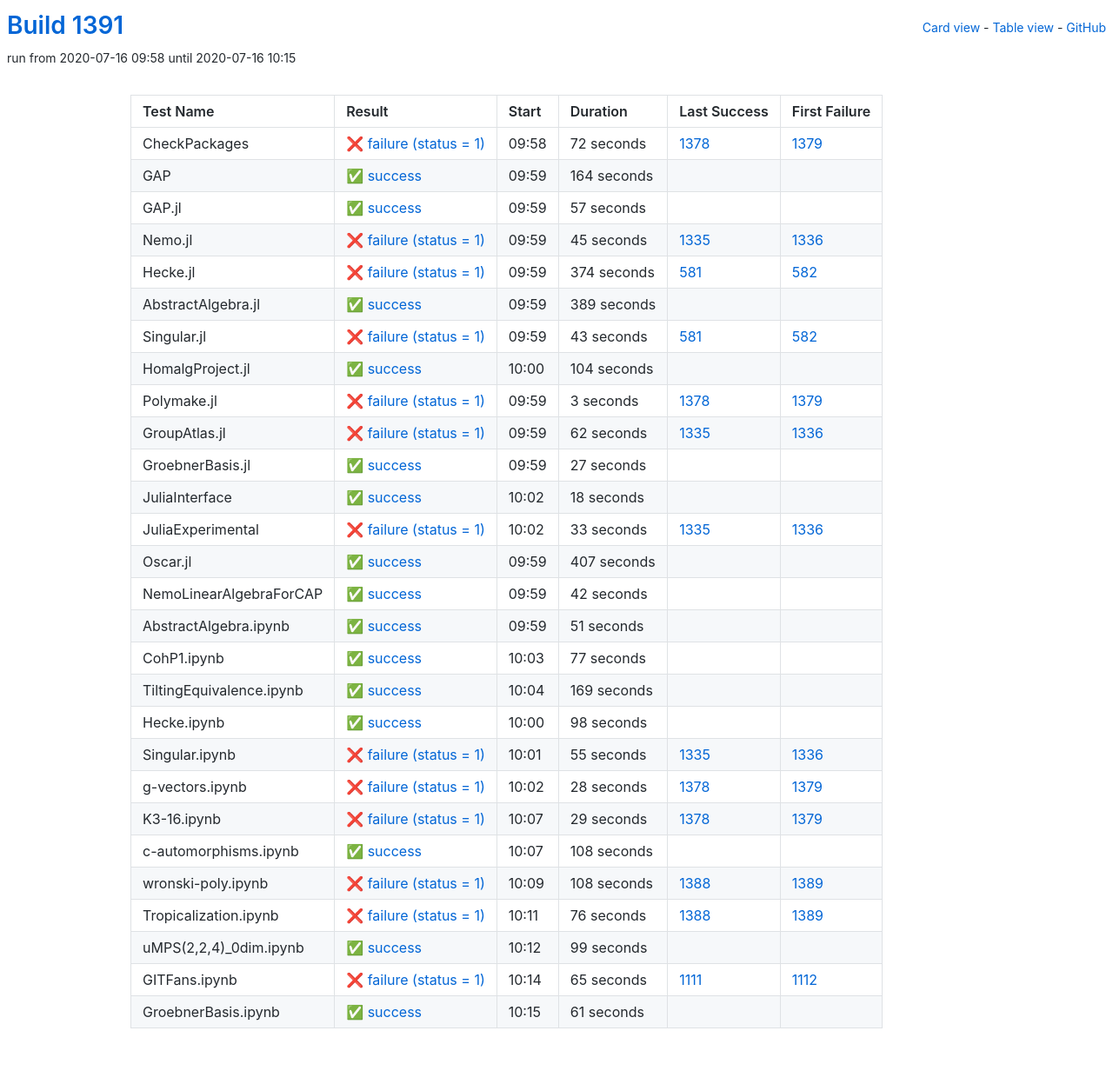
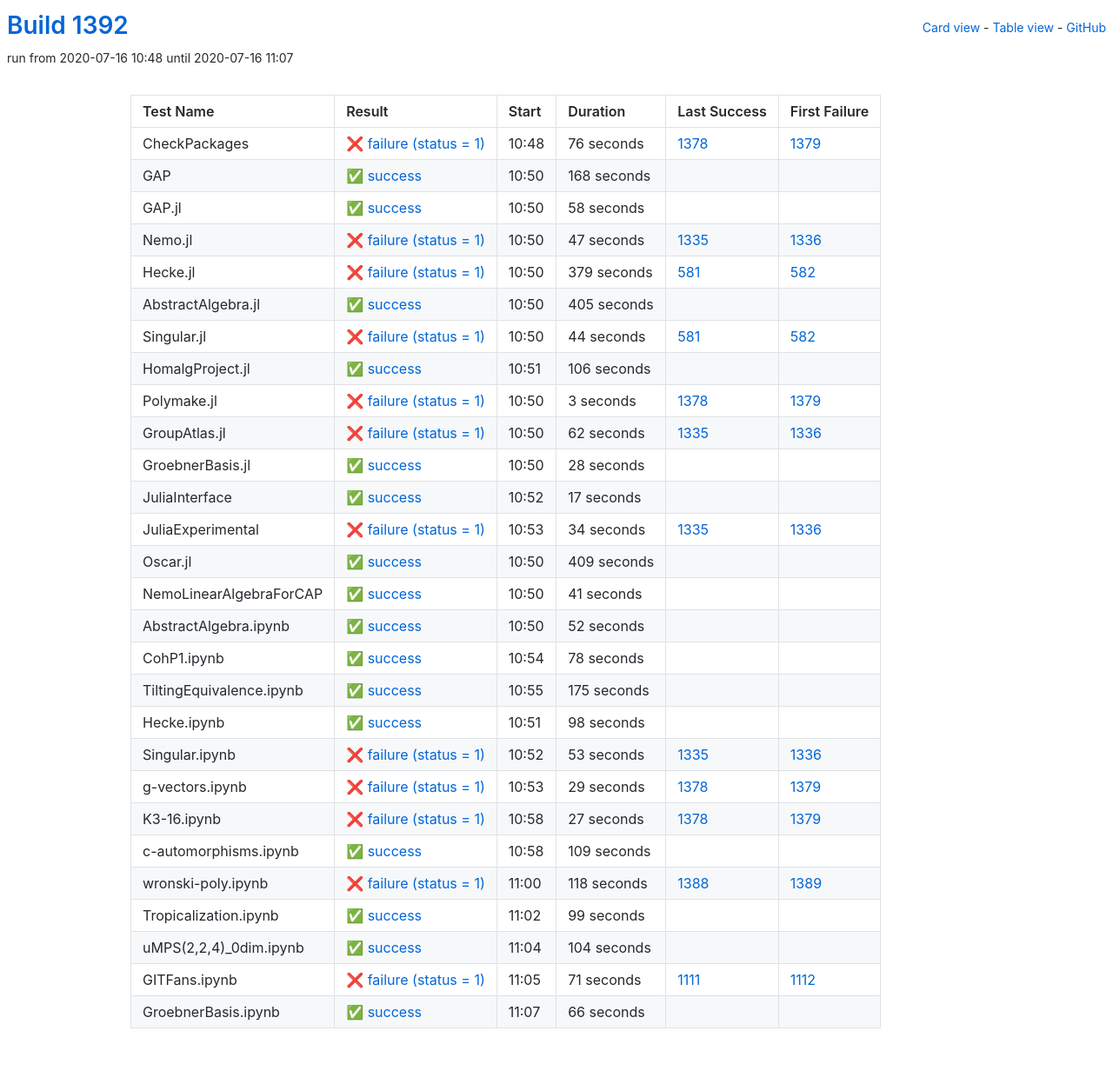
Before and after one commit to oscar-system/oscar-ci-status-1.4, a Jekyll site: the page built from table.html, in a window 1280 px wide. Shown: the whole page at 87% size. Built offline with Jekyll 4.4.1, drawn with Linux system fonts in a browser that asks for light colours.

Commit message:
Build #1392

```diff
--- a/_data/ci.yml
+++ b/_data/ci.yml
@@ -1,6 +1,6 @@
 ---
-build: 1391
-build_url: https://oscarci.mathematik.uni-kl.de/job/oscar-julia-1.4/1391/
+build: 1392
+build_url: https://oscarci.mathematik.uni-kl.de/job/oscar-julia-1.4/1392/
 job: oscar-julia-1.4
 organization: oscar-system
 repo: oscar-ci-status-1.4
@@ -8,104 +8,104 @@ repourl: https://github.com/oscar-system/oscar-ci-status-1.4
 tests:
 - name: CheckPackages
   id: checkpackages
-  log: https://oscarci.mathematik.uni-kl.de/job/oscar-julia-1.4/1391/artifact/logs/build-1391/CheckPackages.log
-  start: 2020-07-16 09:58
+  log: https://oscarci.mathematik.uni-kl.de/job/oscar-julia-1.4/1392/artifact/logs/build-1392/CheckPackages.log
+  start: 2020-07-16 10:48
   success: false
   exitcode: 1
   status: failure
-  duration: 72
+  duration: 76
   last_success: 1378
   last_success_url: https://oscarci.mathematik.uni-kl.de/job/oscar-julia-1.4/1378/
   first_failure: 1379
   first_failure_url: https://oscarci.mathematik.uni-kl.de/job/oscar-julia-1.4/1379/
 - name: GAP
   id: gap
-  log: https://oscarci.mathematik.uni-kl.de/job/oscar-julia-1.4/1391/artifact/logs/build-1391/GAP.log
-  start: 2020-07-16 09:59
+  log: https://oscarci.mathematik.uni-kl.de/job/oscar-julia-1.4/1392/artifact/logs/build-1392/GAP.log
+  start: 2020-07-16 10:50
   success: true
   exitcode: 0
   status: success
-  duration: 164
+  duration: 168
   last_success: false
   last_success_url:
   first_failure: false
   first_failure_url:
 - name: GAP.jl
   id: gap-jl
-  log: https://oscarci.mathematik.uni-kl.de/job/oscar-julia-1.4/1391/artifact/logs/build-1391/GAP.jl.log
-  start: 2020-07-16 09:59
+  log: https://oscarci.mathematik.uni-kl.de/job/oscar-julia-1.4/1392/artifact/logs/build-1392/GAP.jl.log
+  start: 2020-07-16 10:50
   success: true
   exitcode: 0
   status: success
-  duration: 57
+  duration: 58
   last_success: false
   last_success_url:
   first_failure: false
   first_failure_url:
 - name: Nemo.jl
   id: nemo-jl
-  log: https://oscarci.mathematik.uni-kl.de/job/oscar-julia-1.4/1391/artifact/logs/build-1391/Nemo.jl.log
-  start: 2020-07-16 09:59
+  log: https://oscarci.mathematik.uni-kl.de/job/oscar-julia-1.4/1392/artifact/logs/build-1392/Nemo.jl.log
+  start: 2020-07-16 10:50
   success: false
   exitcode: 1
   status: failure
-  duration: 45
+  duration: 47
   last_success: 1335
   last_success_url: https://oscarci.mathematik.uni-kl.de/job/oscar-julia-1.4/1335/
   first_failure: 1336
   first_failure_url: https://oscarci.mathematik.uni-kl.de/job/oscar-julia-1.4/1336/
 - name: Hecke.jl
   id: hecke-jl
-  log: https://oscarci.mathematik.uni-kl.de/job/oscar-julia-1.4/1391/artifact/logs/build-1391/Hecke.jl.log
-  start: 2020-07-16 09:59
+  log: https://oscarci.mathematik.uni-kl.de/job/oscar-julia-1.4/1392/artifact/logs/build-1392/Hecke.jl.log
+  start: 2020-07-16 10:50
   success: false
   exitcode: 1
   status: failure
-  duration: 374
+  duration: 379
   last_success: 581
   last_success_url: https://oscarci.mathematik.uni-kl.de/job/oscar-julia-1.4/581/
   first_failure: 582
   first_failure_url: https://oscarci.mathematik.uni-kl.de/job/oscar-julia-1.4/582/
 - name: AbstractAlgebra.jl
   id: abstractalgebra-jl
-  log: https://oscarci.mathematik.uni-kl.de/job/oscar-julia-1.4/1391/artifact/logs/build-1391/AbstractAlgebra.jl.log
-  start: 2020-07-16 09:59
+  log: https://oscarci.mathematik.uni-kl.de/job/oscar-julia-1.4/1392/artifact/logs/build-1392/AbstractAlgebra.jl.log
+  start: 2020-07-16 10:50
   success: true
   exitcode: 0
   status: success
-  duration: 389
+  duration: 405
   last_success: false
   last_success_url:
   first_failure: false
   first_failure_url:
 - name: Singular.jl
   id: singular-jl
-  log: https://oscarci.mathematik.uni-kl.de/job/oscar-julia-1.4/1391/artifact/logs/build-1391/Singular.jl.log
-  start: 2020-07-16 09:59
+  log: https://oscarci.mathematik.uni-kl.de/job/oscar-julia-1.4/1392/artifact/logs/build-1392/Singular.jl.log
+  start: 2020-07-16 10:50
   success: false
   exitcode: 1
   status: failure
-  duration: 43
+  duration: 44
   last_success: 581
   last_success_url: https://oscarci.mathematik.uni-kl.de/job/oscar-julia-1.4/581/
   first_failure: 582
   first_failure_url: https://oscarci.mathematik.uni-kl.de/job/oscar-julia-1.4/582/
 - name: HomalgProject.jl
   id: homalgproject-jl
-  log: https://oscarci.mathematik.uni-kl.de/job/oscar-julia-1.4/1391/artifact/logs/build-1391/HomalgProject.jl.log
-  start: 2020-07-16 10:00
+  log: https://oscarci.mathematik.uni-kl.de/job/oscar-julia-1.4/1392/artifact/logs/build-1392/HomalgProject.jl.log
+  start: 2020-07-16 10:51
   success: true
   exitcode: 0
   status: success
-  duration: 104
+  duration: 106
   last_success: false
   last_success_url:
   first_failure: false
   first_failure_url:
 - name: Polymake.jl
   id: polymake-jl
-  log: https://oscarci.mathematik.uni-kl.de/job/oscar-julia-1.4/1391/artifact/logs/build-1391/Polymake.jl.log
-  start: 2020-07-16 09:59
+  log: https://oscarci.mathematik.uni-kl.de/job/oscar-julia-1.4/1392/artifact/logs/build-1392/Polymake.jl.log
+  start: 2020-07-16 10:50
   success: false
   exitcode: 1
   status: failure
@@ -116,8 +116,8 @@ tests:
   first_failure_url: https://oscarci.mathematik.uni-kl.de/job/oscar-julia-1.4/1379/
 - name: GroupAtlas.jl
   id: groupatlas-jl
-  log: https://oscarci.mathematik.uni-kl.de/job/oscar-julia-1.4/1391/artifact/logs/build-1391/GroupAtlas.jl.log
-  start: 2020-07-16 09:59
+  log: https://oscarci.mathematik.uni-kl.de/job/oscar-julia-1.4/1392/artifact/logs/build-1392/GroupAtlas.jl.log
+  start: 2020-07-16 10:50
   success: false
   exitcode: 1
   status: failure
@@ -128,104 +128,104 @@ tests:
   first_failure_url: https://oscarci.mathematik.uni-kl.de/job/oscar-julia-1.4/1336/
 - name: GroebnerBasis.jl
   id: groebnerbasis-jl
-  log: https://oscarci.mathematik.uni-kl.de/job/oscar-julia-1.4/1391/artifact/logs/build-1391/GroebnerBasis.jl.log
-  start: 2020-07-16 09:59
+  log: https://oscarci.mathematik.uni-kl.de/job/oscar-julia-1.4/1392/artifact/logs/build-1392/GroebnerBasis.jl.log
+  start: 2020-07-16 10:50
   success: true
   exitcode: 0
   status: success
-  duration: 27
+  duration: 28
   last_success: false
   last_success_url:
   first_failure: false
   first_failure_url:
 - name: JuliaInterface
   id: juliainterface
-  log: https://oscarci.mathematik.uni-kl.de/job/oscar-julia-1.4/1391/artifact/logs/build-1391/JuliaInterface.log
-  start: 2020-07-16 10:02
+  log: https://oscarci.mathematik.uni-kl.de/job/oscar-julia-1.4/1392/artifact/logs/build-1392/JuliaInterface.log
+  start: 2020-07-16 10:52
   success: true
   exitcode: 0
   status: success
-  duration: 18
+  duration: 17
   last_success: false
   last_success_url:
   first_failure: false
   first_failure_url:
 - name: JuliaExperimental
   id: juliaexperimental
-  log: https://oscarci.mathematik.uni-kl.de/job/oscar-julia-1.4/1391/artifact/logs/build-1391/JuliaExperimental.log
-  start: 2020-07-16 10:02
+  log: https://oscarci.mathematik.uni-kl.de/job/oscar-julia-1.4/1392/artifact/logs/build-1392/JuliaExperimental.log
+  start: 2020-07-16 10:53
   success: false
   exitcode: 1
   status: failure
-  duration: 33
+  duration: 34
   last_success: 1335
   last_success_url: https://oscarci.mathematik.uni-kl.de/job/oscar-julia-1.4/1335/
   first_failure: 1336
   first_failure_url: https://oscarci.mathematik.uni-kl.de/job/oscar-julia-1.4/1336/
 - name: Oscar.jl
   id: oscar-jl
-  log: https://oscarci.mathematik.uni-kl.de/job/oscar-julia-1.4/1391/artifact/logs/build-1391/Oscar.jl.log
-  start: 2020-07-16 09:59
+  log: https://oscarci.mathematik.uni-kl.de/job/oscar-julia-1.4/1392/artifact/logs/build-1392/Oscar.jl.log
+  start: 2020-07-16 10:50
   success: true
   exitcode: 0
   status: success
-  duration: 407
+  duration: 409
   last_success: false
   last_success_url:
   first_failure: false
   first_failure_url:
 - name: NemoLinearAlgebraForCAP
   id: nemolinearalgebraforcap
-  log: https://oscarci.mathematik.uni-kl.de/job/oscar-julia-1.4/1391/artifact/logs/build-1391/NemoLinearAlgebraForCAP.log
-  start: 2020-07-16 09:59
+  log: https://oscarci.mathematik.uni-kl.de/job/oscar-julia-1.4/1392/artifact/logs/build-1392/NemoLinearAlgebraForCAP.log
+  start: 2020-07-16 10:50
   success: true
   exitcode: 0
   status: success
-  duration: 42
+  duration: 41
   last_success: false
   last_success_url:
   first_failure: false
   first_failure_url:
 - name: AbstractAlgebra.ipynb
   id: abstractalgebra-ipynb
-  log: https://oscarci.mathematik.uni-kl.de/job/oscar-julia-1.4/1391/artifact/logs/build-1391/AbstractAlgebra.ipynb.log
-  start: 2020-07-16 09:59
+  log: https://oscarci.mathematik.uni-kl.de/job/oscar-julia-1.4/1392/artifact/logs/build-1392/AbstractAlgebra.ipynb.log
+  start: 2020-07-16 10:50
   success: true
   exitcode: 0
   status: success
-  duration: 51
+  duration: 52
   last_success: false
   last_success_url:
   first_failure: false
   first_failure_url:
 - name: CohP1.ipynb
   id: cohp1-ipynb
-  log: https://oscarci.mathematik.uni-kl.de/job/oscar-julia-1.4/1391/artifact/logs/build-1391/CohP1.ipynb.log
-  start: 2020-07-16 10:03
+  log: https://oscarci.mathematik.uni-kl.de/job/oscar-julia-1.4/1392/artifact/logs/build-1392/CohP1.ipynb.log
+  start: 2020-07-16 10:54
   success: true
   exitcode: 0
   status: success
-  duration: 77
+  duration: 78
   last_success: false
   last_success_url:
   first_failure: false
   first_failure_url:
 - name: TiltingEquivalence.ipynb
   id: tiltingequivalence-ipynb
-  log: https://oscarci.mathematik.uni-kl.de/job/oscar-julia-1.4/1391/artifact/logs/build-1391/TiltingEquivalence.ipynb.log
-  start: 2020-07-16 10:04
+  log: https://oscarci.mathematik.uni-kl.de/job/oscar-julia-1.4/1392/artifact/logs/build-1392/TiltingEquivalence.ipynb.log
+  start: 2020-07-16 10:55
   success: true
   exitcode: 0
   status: success
-  duration: 169
+  duration: 175
   last_success: false
   last_success_url:
   first_failure: false
   first_failure_url:
 - name: Hecke.ipynb
   id: hecke-ipynb
-  log: https://oscarci.mathematik.uni-kl.de/job/oscar-julia-1.4/1391/artifact/logs/build-1391/Hecke.ipynb.log
-  start: 2020-07-16 10:00
+  log: https://oscarci.mathematik.uni-kl.de/job/oscar-julia-1.4/1392/artifact/logs/build-1392/Hecke.ipynb.log
+  start: 2020-07-16 10:51
   success: true
   exitcode: 0
   status: success
@@ -236,32 +236,20 @@ tests:
   first_failure_url:
 - name: Singular.ipynb
   id: singular-ipynb
-  log: https://oscarci.mathematik.uni-kl.de/job/oscar-julia-1.4/1391/artifact/logs/build-1391/Singular.ipynb.log
-  start: 2020-07-16 10:01
+  log: https://oscarci.mathematik.uni-kl.de/job/oscar-julia-1.4/1392/artifact/logs/build-1392/Singular.ipynb.log
+  start: 2020-07-16 10:52
   success: false
   exitcode: 1
   status: failure
-  duration: 55
+  duration: 53
   last_success: 1335
   last_success_url: https://oscarci.mathematik.uni-kl.de/job/oscar-julia-1.4/1335/
   first_failure: 1336
   first_failure_url: https://oscarci.mathematik.uni-kl.de/job/oscar-julia-1.4/1336/
 - name: g-vectors.ipynb
   id: g-vectors-ipynb
-  log: https://oscarci.mathematik.uni-kl.de/job/oscar-julia-1.4/1391/artifact/logs/build-1391/g-vectors.ipynb.log
-  start: 2020-07-16 10:02
-  success: false
-  exitcode: 1
-  status: failure
-  duration: 28
-  last_success: 1378
-  last_success_url: https://oscarci.mathematik.uni-kl.de/job/oscar-julia-1.4/1378/
-  first_failure: 1379
-  first_failure_url: https://oscarci.mathematik.uni-kl.de/job/oscar-julia-1.4/1379/
-- name: K3-16.ipynb
-  id: k3-16-ipynb
-  log: https://oscarci.mathematik.uni-kl.de/job/oscar-julia-1.4/1391/artifact/logs/build-1391/K3-16.ipynb.log
-  start: 2020-07-16 10:07
+  log: https://oscarci.mathematik.uni-kl.de/job/oscar-julia-1.4/1392/artifact/logs/build-1392/g-vectors.ipynb.log
+  start: 2020-07-16 10:53
   success: false
   exitcode: 1
   status: failure
@@ -270,46 +258,46 @@ tests:
   last_success_url: https://oscarci.mathematik.uni-kl.de/job/oscar-julia-1.4/1378/
   first_failure: 1379
   first_failure_url: https://oscarci.mathematik.uni-kl.de/job/oscar-julia-1.4/1379/
+- name: K3-16.ipynb
+  id: k3-16-ipynb
+  log: https://oscarci.mathematik.uni-kl.de/job/oscar-julia-1.4/1392/artifact/logs/build-1392/K3-16.ipynb.log
+  start: 2020-07-16 10:58
+  success: false
+  exitcode: 1
+  status: failure
+  duration: 27
+  last_success: 1378
+  last_success_url: https://oscarci.mathematik.uni-kl.de/job/oscar-julia-1.4/1378/
+  first_failure: 1379
+  first_failure_url: https://oscarci.mathematik.uni-kl.de/job/oscar-julia-1.4/1379/
 - name: c-automorphisms.ipynb
   id: c-automorphisms-ipynb
-  log: https://oscarci.mathematik.uni-kl.de/job/oscar-julia-1.4/1391/artifact/logs/build-1391/c-automorphisms.ipynb.log
-  start: 2020-07-16 10:07
+  log: https://oscarci.mathematik.uni-kl.de/job/oscar-julia-1.4/1392/artifact/logs/build-1392/c-automorphisms.ipynb.log
+  start: 2020-07-16 10:58
   success: true
   exitcode: 0
   status: success
-  duration: 108
+  duration: 109
   last_success: false
   last_success_url:
   first_failure: false
   first_failure_url:
 - name: wronski-poly.ipynb
   id: wronski-poly-ipynb
-  log: https://oscarci.mathematik.uni-kl.de/job/oscar-julia-1.4/1391/artifact/logs/build-1391/wronski-poly.ipynb.log
-  start: 2020-07-16 10:09
+  log: https://oscarci.mathematik.uni-kl.de/job/oscar-julia-1.4/1392/artifact/logs/build-1392/wronski-poly.ipynb.log
+  start: 2020-07-16 11:00
   success: false
   exitcode: 1
   status: failure
-  duration: 108
+  duration: 118
   last_success: 1388
   last_success_url: https://oscarci.mathematik.uni-kl.de/job/oscar-julia-1.4/1388/
   first_failure: 1389
   first_failure_url: https://oscarci.mathematik.uni-kl.de/job/oscar-julia-1.4/1389/
 - name: Tropicalization.ipynb
   id: tropicalization-ipynb
-  log: https://oscarci.mathematik.uni-kl.de/job/oscar-julia-1.4/1391/artifact/logs/build-1391/Tropicalization.ipynb.log
-  start: 2020-07-16 10:11
-  success: false
-  exitcode: 1
-  status: failure
-  duration: 76
-  last_success: 1388
-  last_success_url: https://oscarci.mathematik.uni-kl.de/job/oscar-julia-1.4/1388/
-  first_failure: 1389
-  first_failure_url: https://oscarci.mathematik.uni-kl.de/job/oscar-julia-1.4/1389/
-- name: uMPS(2,2,4)_0dim.ipynb
-  id: umps-2-2-4-0dim-ipynb
-  log: https://oscarci.mathematik.uni-kl.de/job/oscar-julia-1.4/1391/artifact/logs/build-1391/uMPS-2-2-4-_0dim.ipynb.log
-  start: 2020-07-16 10:12
+  log: https://oscarci.mathematik.uni-kl.de/job/oscar-julia-1.4/1392/artifact/logs/build-1392/Tropicalization.ipynb.log
+  start: 2020-07-16 11:02
   success: true
   exitcode: 0
   status: success
@@ -318,26 +306,38 @@ tests:
   last_success_url:
   first_failure: false
   first_failure_url:
+- name: uMPS(2,2,4)_0dim.ipynb
+  id: umps-2-2-4-0dim-ipynb
+  log: https://oscarci.mathematik.uni-kl.de/job/oscar-julia-1.4/1392/artifact/logs/build-1392/uMPS-2-2-4-_0dim.ipynb.log
+  start: 2020-07-16 11:04
+  success: true
+  exitcode: 0
+  status: success
+  duration: 104
+  last_success: false
+  last_success_url:
+  first_failure: false
+  first_failure_url:
 - name: GITFans.ipynb
   id: gitfans-ipynb
-  log: https://oscarci.mathematik.uni-kl.de/job/oscar-julia-1.4/1391/artifact/logs/build-1391/GITFans.ipynb.log
-  start: 2020-07-16 10:14
+  log: https://oscarci.mathematik.uni-kl.de/job/oscar-julia-1.4/1392/artifact/logs/build-1392/GITFans.ipynb.log
+  start: 2020-07-16 11:05
   success: false
   exitcode: 1
   status: failure
-  duration: 65
+  duration: 71
   last_success: 1111
   last_success_url: https://oscarci.mathematik.uni-kl.de/job/oscar-julia-1.4/1111/
   first_failure: 1112
   first_failure_url: https://oscarci.mathematik.uni-kl.de/job/oscar-julia-1.4/1112/
 - name: GroebnerBasis.ipynb
   id: groebnerbasis-ipynb
-  log: https://oscarci.mathematik.uni-kl.de/job/oscar-julia-1.4/1391/artifact/logs/build-1391/GroebnerBasis.ipynb.log
-  start: 2020-07-16 10:15
+  log: https://oscarci.mathematik.uni-kl.de/job/oscar-julia-1.4/1392/artifact/logs/build-1392/GroebnerBasis.ipynb.log
+  start: 2020-07-16 11:07
   success: true
   exitcode: 0
   status: success
-  duration: 61
+  duration: 66
   last_success: false
   last_success_url:
   first_failure: false
```
Also changed, not shown: README.md.
